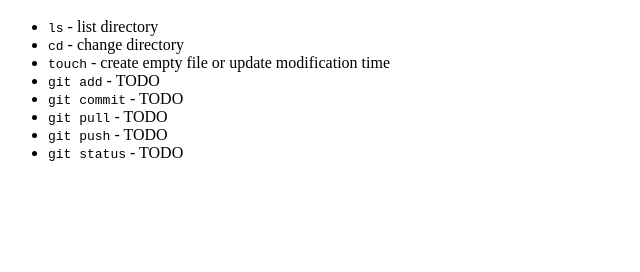
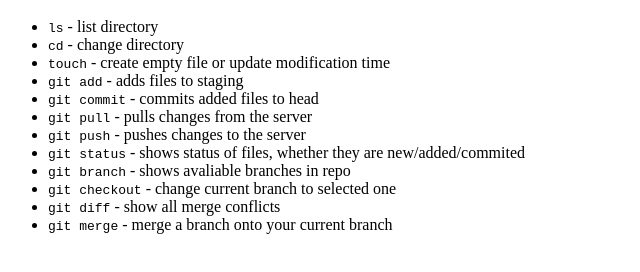
Before and after one commit to jjfiv/cs197u-f2016, a plain HTML site: page mgallant.html in a window 1280 px wide. Shown: the part 48-320 px from the top of the page, without its empty margins (0-640 px from the left). Drawn offline with Linux system fonts and the light colour scheme.

Commit message:
changes to mgallant.html

```diff
--- a/mgallant.html
+++ b/mgallant.html
@@ -14,11 +14,15 @@
       <li><code>ls</code> - list directory</li>
       <li><code>cd</code> - change directory</li>
       <li><code>touch</code> - create empty file or update modification time</li>
-      <li><code>git add</code> - TODO</li>
-      <li><code>git commit</code> - TODO</li>
-      <li><code>git pull</code> - TODO</li>
-      <li><code>git push</code> - TODO</li>
-      <li><code>git status</code> - TODO</li>
+      <li><code>git add</code> - adds files to staging</li>
+      <li><code>git commit</code> - commits added files to head</li>
+      <li><code>git pull</code> - pulls changes from the server</li>
+      <li><code>git push</code> - pushes changes to the server</li>
+      <li><code>git status</code> - shows status of files, whether they are new/added/commited</li>
+      <li><code>git branch</code> - shows avaliable branches in repo</li>
+      <li><code>git checkout</code> - change current branch to selected one</li>
+      <li><code>git diff</code> - show all merge conflicts</li>
+      <li><code>git merge</code> - merge a branch onto your current branch</li>
     </ul>
 
   </body>
```
